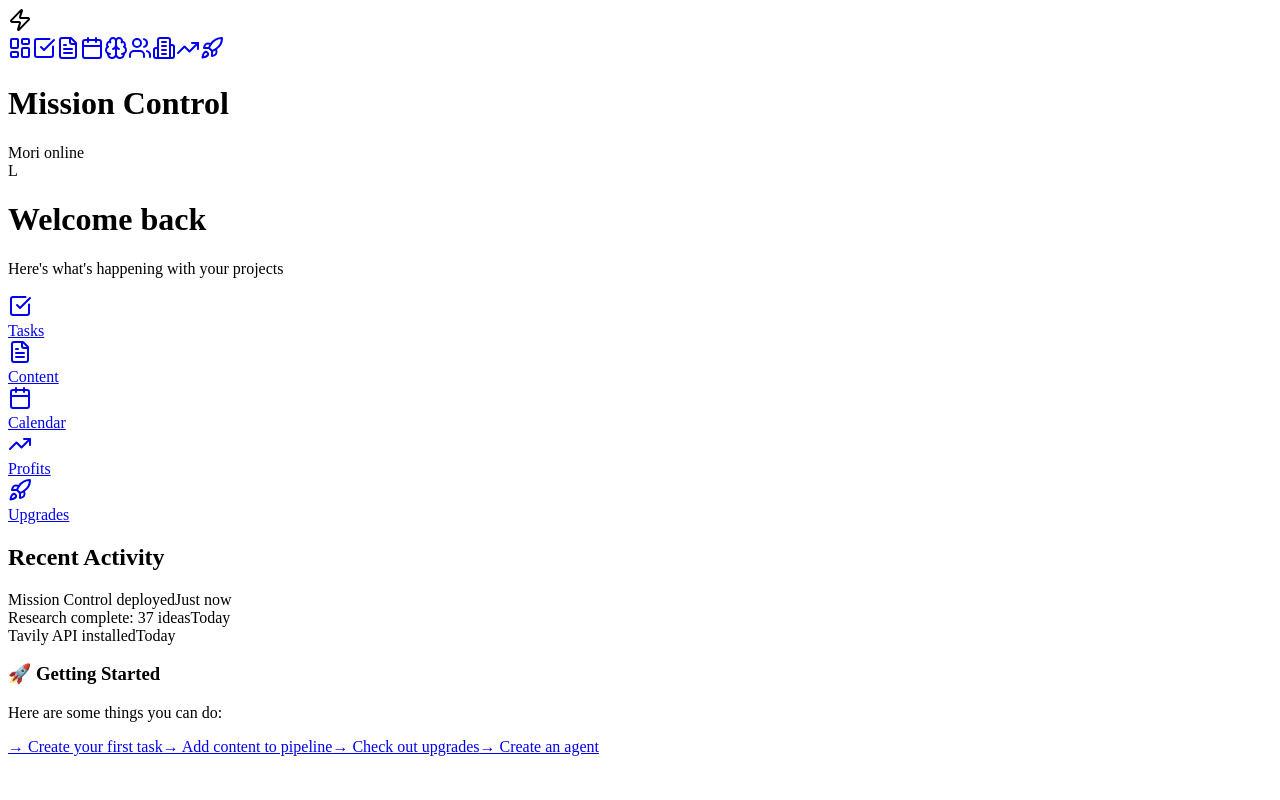
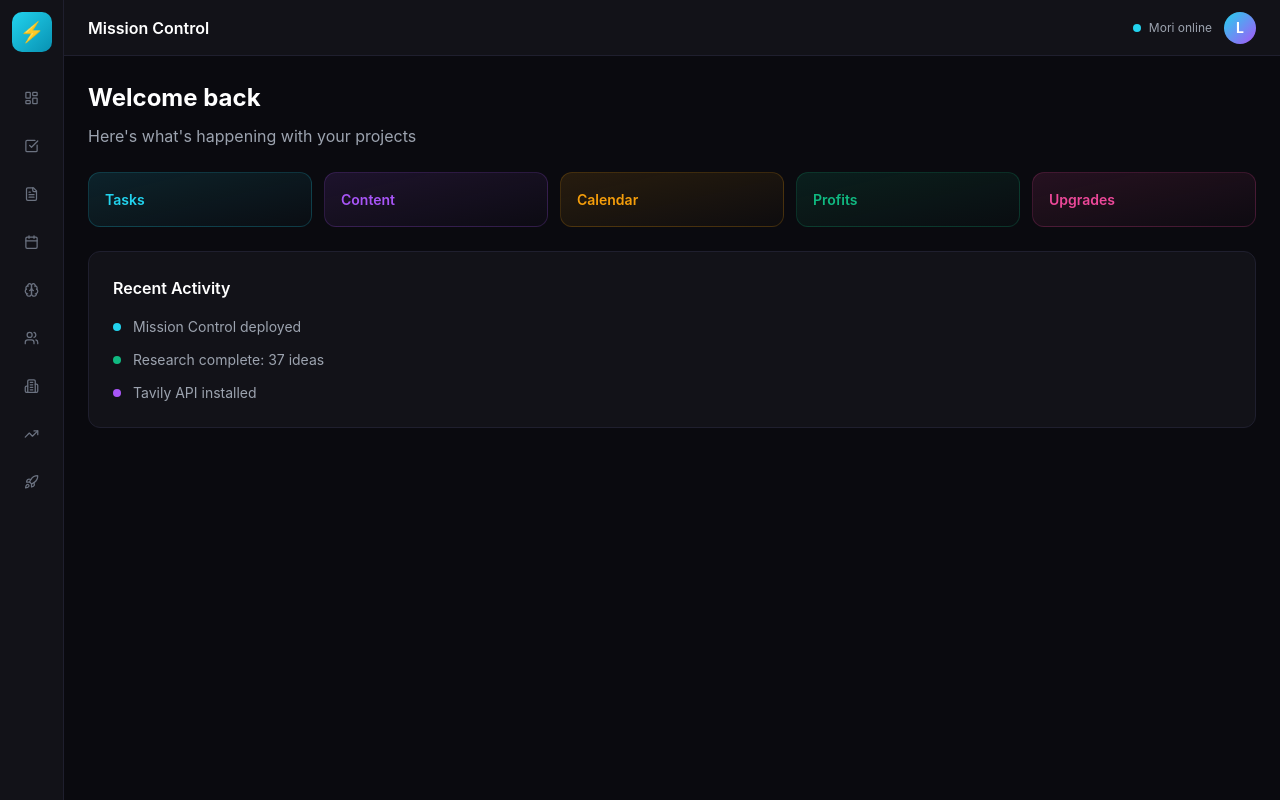
Before and after one commit to leopb3876/mission-control, a Next.js app: page / in a window 1280 px wide. Built offline with nearby package versions, Linux system fonts and the light colour scheme.

Commit message:
Rebuild UI: simple inline styles

```diff
--- a/src/app/layout.tsx
+++ b/src/app/layout.tsx
@@ -1,87 +1,19 @@
-"use client";
+import { Metadata } from "next";
+import "./globals.css";
 
-import Link from "next/link";
-import {
-  LayoutDashboard,
-  CheckSquare,
-  FileText,
-  Calendar,
-  Brain,
-  Users,
-  Building2,
-  TrendingUp,
-  Zap,
-  Rocket,
-} from "lucide-react";
-
-const navItems = [
-  { href: "/", label: "Dashboard", icon: LayoutDashboard },
-  { href: "/tasks", label: "Tasks", icon: CheckSquare },
-  { href: "/content", label: "Content", icon: FileText },
-  { href: "/calendar", label: "Calendar", icon: Calendar },
-  { href: "/memory", label: "Memory", icon: Brain },
-  { href: "/team", label: "Team", icon: Users },
-  { href: "/office", label: "Office", icon: Building2 },
-  { href: "/profits", label: "Profits", icon: TrendingUp },
-  { href: "/upgrades", label: "Upgrades", icon: Rocket },
-];
+export const metadata: Metadata = {
+  title: "Mission Control",
+  description: "Your personal operating system",
+};
 
 export default function RootLayout({
   children,
-}: Readonly<{
+}: {
   children: React.ReactNode;
-}>) {
+}) {
   return (
     <html lang="en">
-      <body className="bg-[#0a0a0f] text-white antialiased">
-        <div className="min-h-screen">
-          {/* Sidebar */}
-          <aside className="fixed left-0 top-0 h-full w-16 bg-[#121218] border-r border-[#1f1f2e] flex flex-col z-50">
-            <div className="p-3 border-b border-[#1f1f2e]">
-              <div className="w-10 h-10 bg-gradient-to-br from-cyan-400 to-cyan-600 rounded-xl flex items-center justify-center">
-                <Zap className="w-5 h-5 text-white" />
-              </div>
-            </div>
-            <nav className="flex-1 py-3">
-              {navItems.map((item) => {
-                const Icon = item.icon;
-                return (
-                  <Link
-                    key={item.href}
-                    href={item.href}
-                    className="flex items-center justify-center p-3 mx-2 rounded-xl mb-1 transition-all text-gray-500 hover:bg-[#1f1f2e] hover:text-gray-300"
-                    title={item.label}
-                  >
-                    <Icon className="w-5 h-5" />
-                  </Link>
-                );
-              })}
-            </nav>
-          </aside>
-
-          {/* Main Content */}
-          <main className="ml-16">
-            {/* Header */}
-            <header className="h-14 bg-[#121218] border-b border-[#1f1f2e] flex items-center justify-between px-6 sticky top-0 z-40">
-              <h1 className="text-base font-semibold">Mission Control</h1>
-              <div className="flex items-center gap-3">
-                <div className="flex items-center gap-2">
-                  <div className="w-2 h-2 bg-cyan-400 rounded-full animate-pulse" />
-                  <span className="text-xs text-gray-400">Mori online</span>
-                </div>
-                <div className="w-8 h-8 bg-gradient-to-br from-cyan-400 to-purple-500 rounded-full flex items-center justify-center text-sm font-bold text-white">
-                  L
-                </div>
-              </div>
-            </header>
-
-            {/* Page Content */}
-            <div className="p-6">
-              {children}
-            </div>
-          </main>
-        </div>
-      </body>
+      <body>{children}</body>
     </html>
   );
 }
--- a/src/app/page.tsx
+++ b/src/app/page.tsx
@@ -1,90 +1,120 @@
-"use client";
+import "./globals.css";
+import { LayoutDashboard, CheckSquare, FileText, Calendar, Brain, Users, Building2, TrendingUp, Rocket } from "lucide-react";
 
-import { useState } from "react";
-import Link from "next/link";
-import {
-  CheckSquare,
-  FileText,
-  Calendar,
-  Brain,
-  TrendingUp,
-  Rocket,
-} from "lucide-react";
+const navItems = [
+  { href: "#", label: "Dashboard", icon: LayoutDashboard },
+  { href: "#tasks", label: "Tasks", icon: CheckSquare },
+  { href: "#content", label: "Content", icon: FileText },
+  { href: "#calendar", label: "Calendar", icon: Calendar },
+  { href: "#memory", label: "Memory", icon: Brain },
+  { href: "#team", label: "Team", icon: Users },
+  { href: "#office", label: "Office", icon: Building2 },
+  { href: "#profits", label: "Profits", icon: TrendingUp },
+  { href: "#upgrades", label: "Upgrades", icon: Rocket },
+];
 
 export default function Home() {
-  const quickLinks = [
-    { href: "/tasks", label: "Tasks", icon: CheckSquare, color: "cyan" },
-    { href: "/content", label: "Content", icon: FileText, color: "purple" },
-    { href: "/calendar", label: "Calendar", icon: Calendar, color: "amber" },
-    { href: "/profits", label: "Profits", icon: TrendingUp, color: "emerald" },
-    { href: "/upgrades", label: "Upgrades", icon: Rocket, color: "pink" },
-  ];
+  return (
+    <div style={{ minHeight: "100vh", background: "#0a0a0f", color: "white", display: "flex" }}>
+      {/* Sidebar */}
+      <aside style={{ width: "64px", background: "#121218", borderRight: "1px solid #1f1f2e", padding: "12px", display: "flex", flexDirection: "column" }}>
+        <div style={{ width: "40px", height: "40px", background: "linear-gradient(to bottom right, #22d3ee, #0891b2)", borderRadius: "10px", display: "flex", alignItems: "center", justifyContent: "center", marginBottom: "24px" }}>
+          <span style={{ fontSize: "20px" }}>⚡</span>
+        </div>
+        <nav style={{ flex: 1, display: "flex", flexDirection: "column", gap: "4px" }}>
+          {navItems.map((item) => {
+            const Icon = item.icon;
+            return (
+              <a
+                key={item.label}
+                href={item.href}
+                title={item.label}
+                style={{
+                  display: "flex",
+                  alignItems: "center",
+                  justifyContent: "center",
+                  padding: "12px",
+                  borderRadius: "10px",
+                  color: "#6b7280",
+                  textDecoration: "none",
+                  transition: "all 0.2s",
+                }}
+              >
+                <Icon size={20} />
+              </a>
+            );
+          })}
+        </nav>
+      </aside>
 
-  return (
-    <div className="min-h-screen bg-[#0a0a0f]">
-      {/* Welcome */}
-      <div className="mb-8">
-        <h1 className="text-2xl font-bold mb-2">Welcome back</h1>
-        <p className="text-gray-400">Here's what's happening with your projects</p>
+      {/* Main */}
+      <main style={{ flex: 1, display: "flex", flexDirection: "column" }}>
+        {/* Header */}
+        <header style={{ height: "56px", background: "#121218", borderBottom: "1px solid #1f1f2e", display: "flex", alignItems: "center", justifyContent: "space-between", padding: "0 24px" }}>
+          <span style={{ fontWeight: 600 }}>Mission Control</span>
+          <div style={{ display: "flex", alignItems: "center", gap: "12px" }}>
+            <div style={{ display: "flex", alignItems: "center", gap: "8px", fontSize: "12px", color: "#9ca3af" }}>
+              <div style={{ width: "8px", height: "8px", background: "#22d3ee", borderRadius: "50%" }} />
+              Mori online
             </div>
+            <div style={{ width: "32px", height: "32px", background: "linear-gradient(to bottom right, #22d3ee, #a855f7)", borderRadius: "50%", display: "flex", alignItems: "center", justifyContent: "center", fontSize: "14px", fontWeight: "bold" }}>
+              L
+            </div>
+          </div>
+        </header>
+
+        {/* Content */}
+        <div style={{ flex: 1, padding: "24px" }}>
+          <h1 style={{ fontSize: "24px", fontWeight: "bold", marginBottom: "8px" }}>Welcome back</h1>
+          <p style={{ color: "#9ca3af", marginBottom: "24px" }}>Here&apos;s what&apos;s happening with your projects</p>
 
           {/* Quick Links */}
-      <div className="grid grid-cols-2 md:grid-cols-5 gap-3 mb-8">
-        {quickLinks.map((link) => {
-          const Icon = link.icon;
-          const colors: Record<string, string> = {
-            cyan: "from-cyan-500/20 to-cyan-500/5 border-cyan-500/30 text-cyan-400",
-            purple: "from-purple-500/20 to-purple-500/5 border-purple-500/30 text-purple-400",
-            amber: "from-amber-500/20 to-amber-500/5 border-amber-500/30 text-amber-400",
-            emerald: "from-emerald-500/20 to-emerald-500/5 border-emerald-500/30 text-emerald-400",
-            pink: "from-pink-500/20 to-pink-500/5 border-pink-500/30 text-pink-400",
-          };
-          return (
-            <Link
-              key={link.href}
-              href={link.href}
-              className={`bg-gradient-to-br ${colors[link.color]} border rounded-xl p-4 hover:scale-[1.02] transition-transform`}
+          <div style={{ display: "grid", gridTemplateColumns: "repeat(auto-fit, minmax(150px, 1fr))", gap: "12px", marginBottom: "24px" }}>
+            {[
+              { label: "Tasks", color: "#22d3ee" },
+              { label: "Content", color: "#a855f7" },
+              { label: "Calendar", color: "#f59e0b" },
+              { label: "Profits", color: "#10b981" },
+              { label: "Upgrades", color: "#ec4899" },
+            ].map((item) => (
+              <a
+                key={item.label}
+                href="#"
+                style={{
+                  background: `linear-gradient(to bottom right, ${item.color}20, ${item.color}05)`,
+                  border: `1px solid ${item.color}30`,
+                  borderRadius: "12px",
+                  padding: "16px",
+                  color: item.color,
+                  textDecoration: "none",
+                  transition: "transform 0.2s",
+                }}
               >
-              <Icon className="w-5 h-5 mb-2" />
-              <div className="font-medium text-sm">{link.label}</div>
-            </Link>
-          );
-        })}
+                <div style={{ fontWeight: 600, fontSize: "14px" }}>{item.label}</div>
+              </a>
+            ))}
           </div>
 
           {/* Recent Activity */}
-      <div className="bg-[#121218] border border-[#1f1f2e] rounded-xl p-6">
-        <h2 className="font-semibold mb-4">Recent Activity</h2>
-        <div className="space-y-4">
-          <div className="flex items-center gap-3">
-            <div className="w-2 h-2 rounded-full bg-cyan-400" />
-            <span className="text-sm text-gray-400">Mission Control deployed</span>
-            <span className="text-xs text-gray-600 ml-auto">Just now</span>
+          <div style={{ background: "#121218", border: "1px solid #1f1f2e", borderRadius: "12px", padding: "24px" }}>
+            <h2 style={{ fontWeight: 600, marginBottom: "16px" }}>Recent Activity</h2>
+            <div style={{ display: "flex", flexDirection: "column", gap: "12px" }}>
+              <div style={{ display: "flex", alignItems: "center", gap: "12px" }}>
+                <div style={{ width: "8px", height: "8px", borderRadius: "50%", background: "#22d3ee" }} />
+                <span style={{ fontSize: "14px", color: "#9ca3af" }}>Mission Control deployed</span>
               </div>
-          <div className="flex items-center gap-3">
-            <div className="w-2 h-2 rounded-full bg-emerald-400" />
-            <span className="text-sm text-gray-400">Research complete: 37 ideas</span>
-            <span className="text-xs text-gray-600 ml-auto">Today</span>
+              <div style={{ display: "flex", alignItems: "center", gap: "12px" }}>
+                <div style={{ width: "8px", height: "8px", borderRadius: "50%", background: "#10b981" }} />
+                <span style={{ fontSize: "14px", color: "#9ca3af" }}>Research complete: 37 ideas</span>
               </div>
-          <div className="flex items-center gap-3">
-            <div className="w-2 h-2 rounded-full bg-purple-400" />
-            <span className="text-sm text-gray-400">Tavily API installed</span>
-            <span className="text-xs text-gray-600 ml-auto">Today</span>
+              <div style={{ display: "flex", alignItems: "center", gap: "12px" }}>
+                <div style={{ width: "8px", height: "8px", borderRadius: "50%", background: "#a855f7" }} />
+                <span style={{ fontSize: "14px", color: "#9ca3af" }}>Tavily API installed</span>
               </div>
             </div>
           </div>
-
-      {/* Getting Started */}
-      <div className="mt-6 bg-gradient-to-r from-cyan-500/10 to-purple-500/10 border border-cyan-500/20 rounded-xl p-6">
-        <h3 className="font-semibold mb-2">🚀 Getting Started</h3>
-        <p className="text-sm text-gray-400 mb-4">Here are some things you can do:</p>
-        <div className="grid grid-cols-1 md:grid-cols-2 gap-2 text-sm">
-          <a href="/tasks" className="text-cyan-400 hover:underline">→ Create your first task</a>
-          <a href="/content" className="text-cyan-400 hover:underline">→ Add content to pipeline</a>
-          <a href="/upgrades" className="text-cyan-400 hover:underline">→ Check out upgrades</a>
-          <a href="/team" className="text-cyan-400 hover:underline">→ Create an agent</a>
         </div>
-      </div>
+      </main>
     </div>
   );
 }
```
Lines whose indentation alone changed are shown as unchanged.
